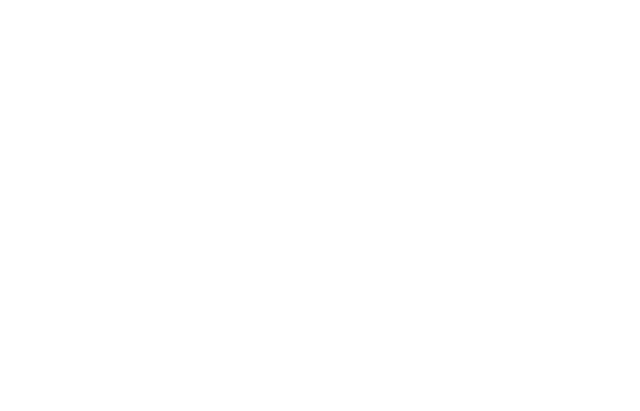
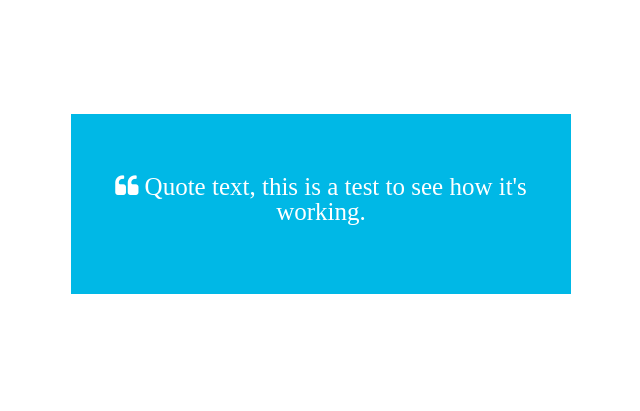
Before and after one commit to caiquecaleiro/web-projects, a plain HTML site: page quote-machine-freecodecamp/index.html in a window 1280 px wide. Shown: the whole page, without its empty margins (319-959 px from the left). Drawn offline with nearby package versions, Linux system fonts and the light colour scheme.

Commit message:
Add the quote box, with a hard coded text to test it

```diff
--- a/quote-machine-freecodecamp/index.html
+++ b/quote-machine-freecodecamp/index.html
@@ -7,4 +7,15 @@
     <link rel="stylesheet" href="https://maxcdn.bootstrapcdn.com/font-awesome/4.5.0/css/font-awesome.min.css"/>
     <title>Random Quote Machine</title>
   </head>
+
+  <body>
+    <div class="container">
+      <!-- Quote box -->
+      <div class="rectangular-box">
+        <div class="quote-text">
+          <p class="fa fa-quote-left"> Quote text, this is a test to see how it's working.</p>
+        </div>
+      </div>
+    </div>
+  </body>
 </html>
--- a/quote-machine-freecodecamp/style.css
+++ b/quote-machine-freecodecamp/style.css
@@ -0,0 +1,12 @@
+.rectangular-box {
+  margin: 10% auto;
+  background-color: #00B8E6;
+  width: 500px;
+  padding: 60px 20px 60px 20px;
+}
+
+.quote-text {
+  font-size: 25px;
+  text-align: center;
+  color: #FFF;
+}
```
